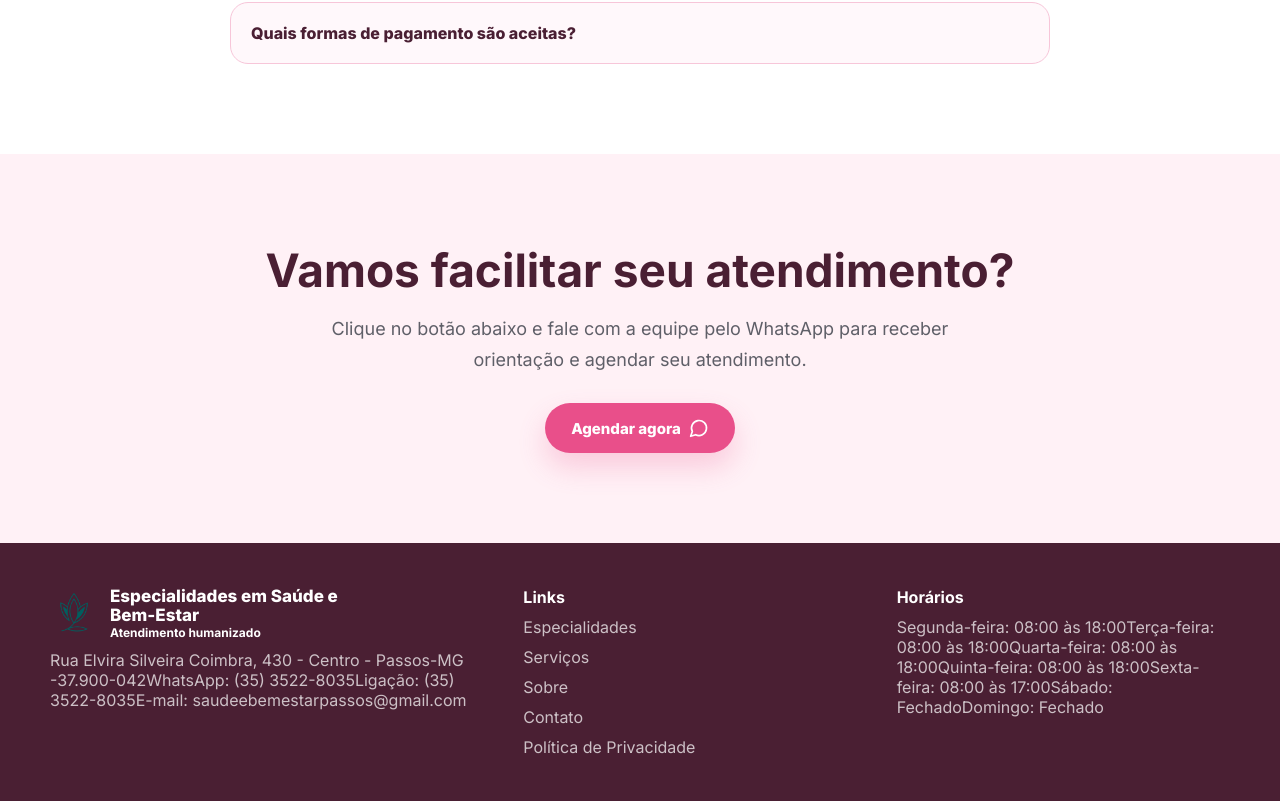
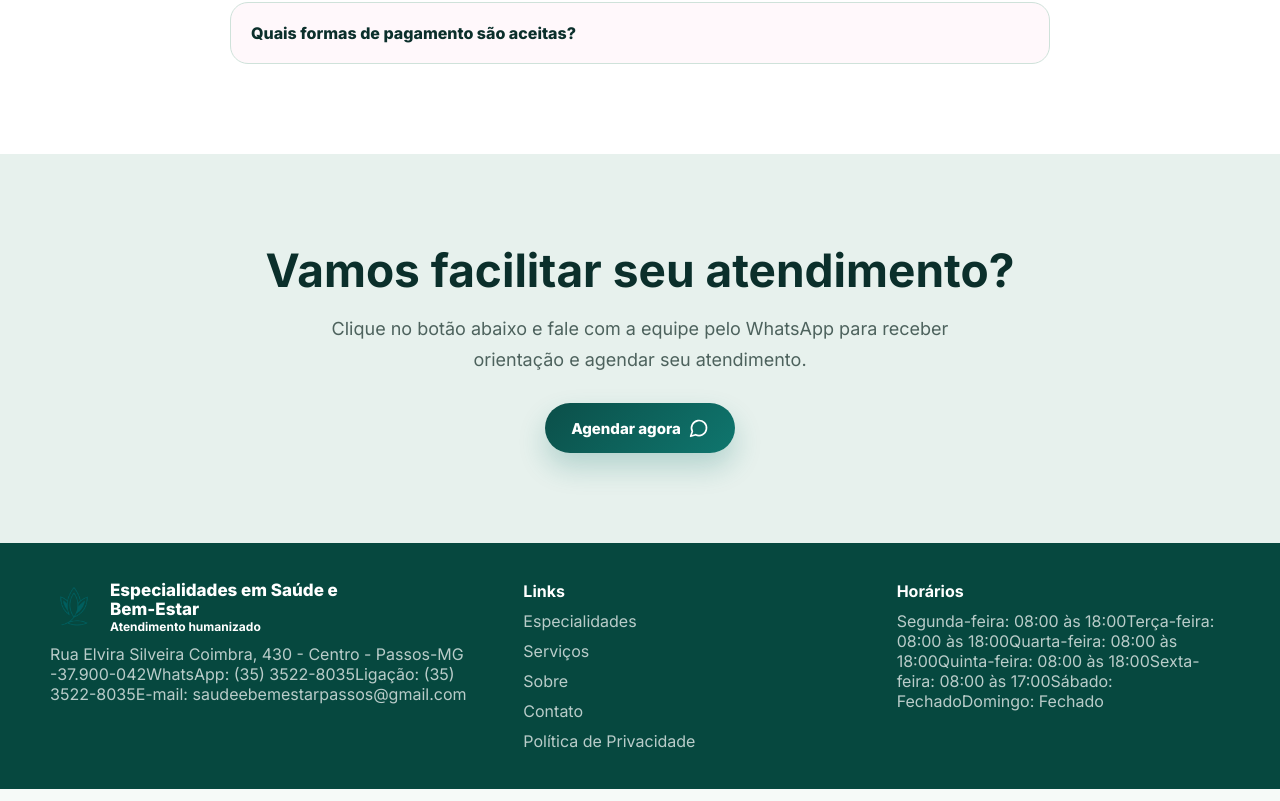
Before and after one commit to slduarte90/clinica, a React (Vite) app: page / in a window 1280 px wide. Shown: the part 6019-6820 px from the top of the page. Built offline with nearby package versions, Linux system fonts and the light colour scheme.

Commit message:
refactor: import consolidated source theme

```diff
--- a/src/home-genetic-callout.css
+++ b/src/home-genetic-callout.css
@@ -1,3 +1,5 @@
+@import './consolidated-theme.css';
+
 .genetic-home-section {
   background: #ffffff;
 }
```
